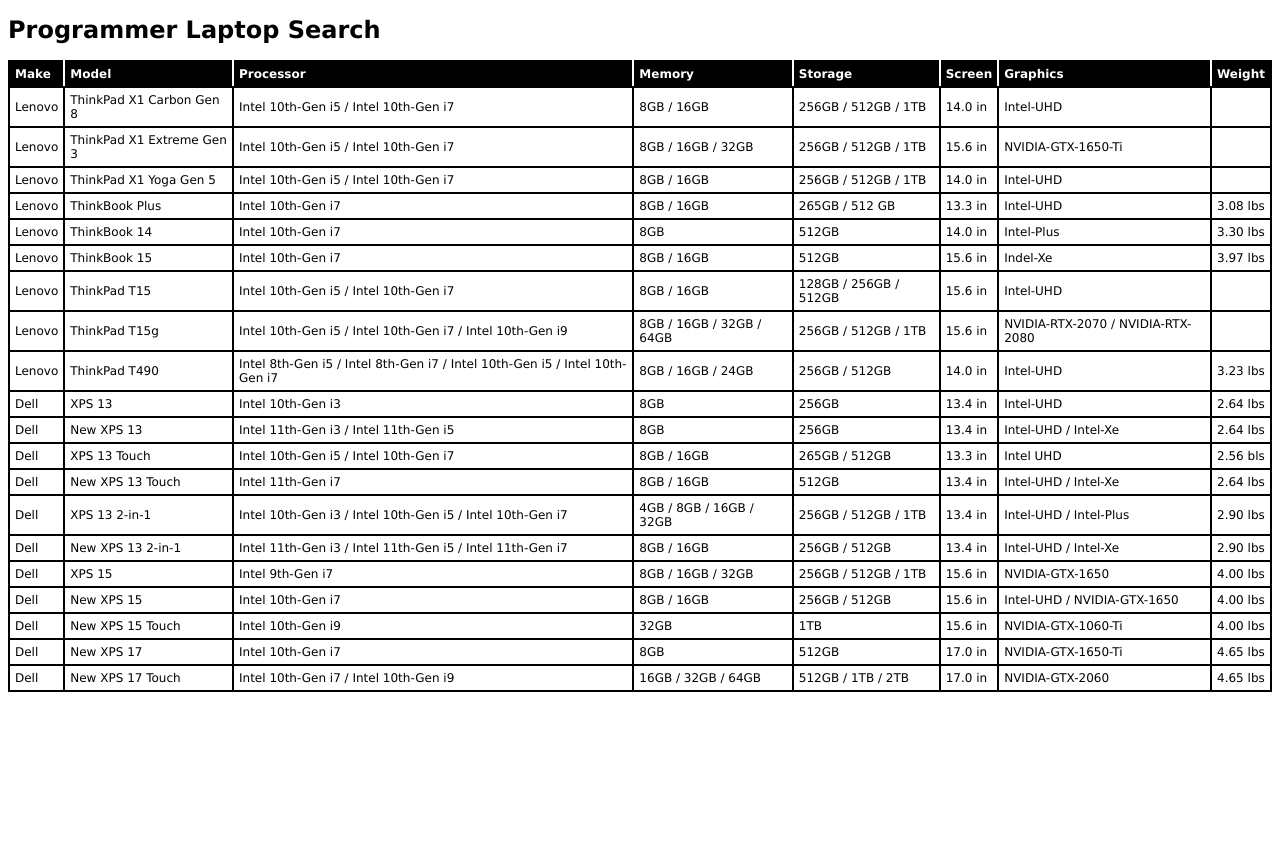
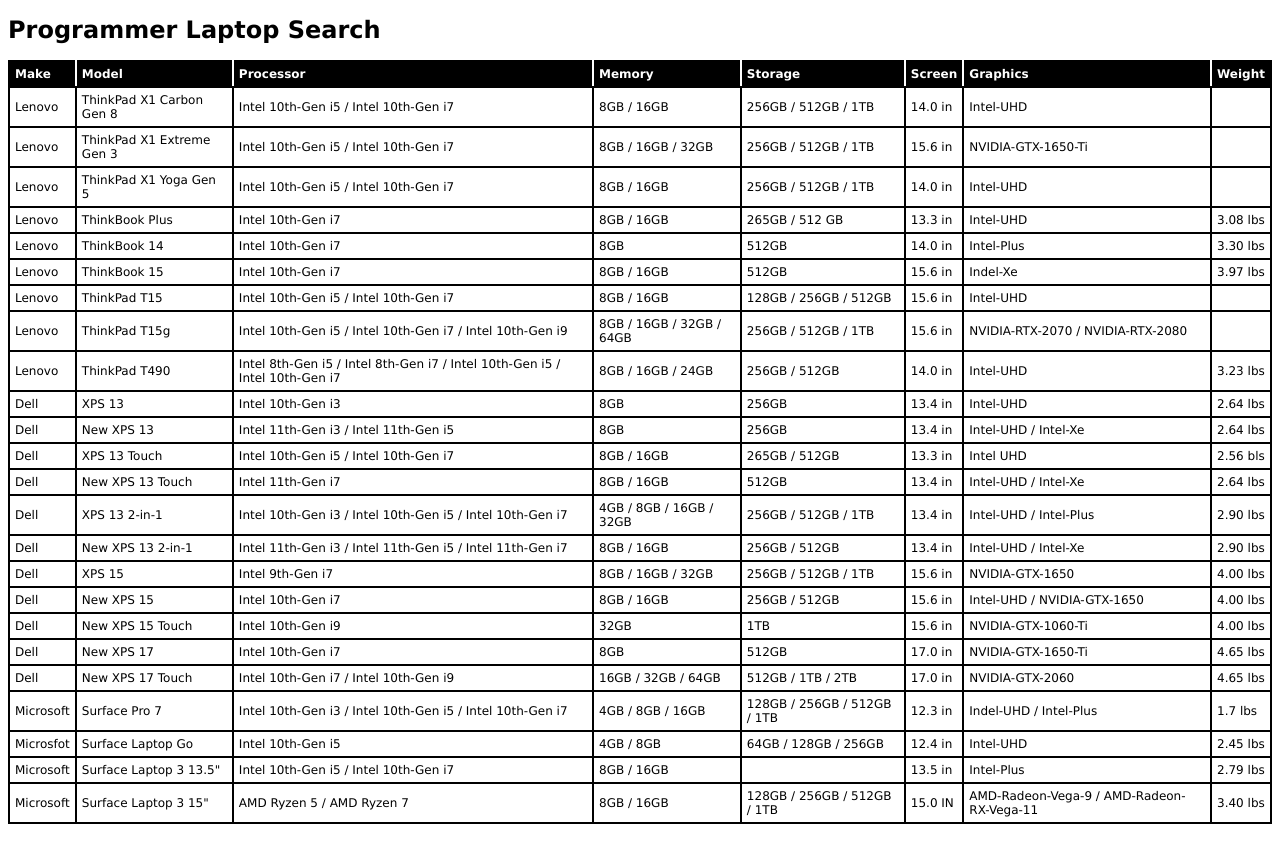
Before and after one commit to brainary/laptop-search, a Jekyll site: the page built from index.html, in a window 1280 px wide. Shown: the top 863 px of the page. Built offline with Jekyll 4.4.1, drawn with Linux system fonts in a browser that asks for light colours.

Commit message:
Added some Microsoft laptops

```diff
--- a/_data/laptops.yml
+++ b/_data/laptops.yml
@@ -319,3 +319,74 @@
   graphics:
     - NVIDIA-GTX-2060
   weight: 4.65 lbs
+
+- model: Surface Pro 7
+  make: Microsoft
+  processor:
+    - Intel 10th-Gen i3
+    - Intel 10th-Gen i5
+    - Intel 10th-Gen i7
+  memory:
+    - 4GB
+    - 8GB
+    - 16GB
+  storage:
+    - 128GB
+    - 256GB
+    - 512GB
+    - 1TB
+  screen: 12.3 in
+  graphics:
+    - Indel-UHD
+    - Intel-Plus
+  weight: 1.7 lbs
+
+- model: Surface Laptop Go
+  make: Microsfot
+  processor:
+    - Intel 10th-Gen i5
+  memory:
+    - 4GB
+    - 8GB
+  storage:
+    - 64GB
+    - 128GB
+    - 256GB
+  screen: 12.4 in
+  graphics:
+    - Intel-UHD
+  weight: 2.45 lbs
+
+- model: Surface Laptop 3 13.5"
+  make: Microsoft
+  processor:
+    - Intel 10th-Gen i5
+    - Intel 10th-Gen i7
+  memory:
+    - 8GB
+    - 16GB
+  storage:
+
+  screen: 13.5 in
+  graphics:
+    - Intel-Plus
+  weight: 2.79 lbs
+
+- model: Surface Laptop 3 15"
+  make: Microsoft
+  processor:
+    - AMD Ryzen 5
+    - AMD Ryzen 7
+  memory:
+    - 8GB
+    - 16GB
+  storage:
+    - 128GB
+    - 256GB
+    - 512GB
+    - 1TB
+  screen: 15.0 IN
+  graphics:
+    - AMD-Radeon-Vega-9
+    - AMD-Radeon-RX-Vega-11
+  weight: 3.40 lbs
```
